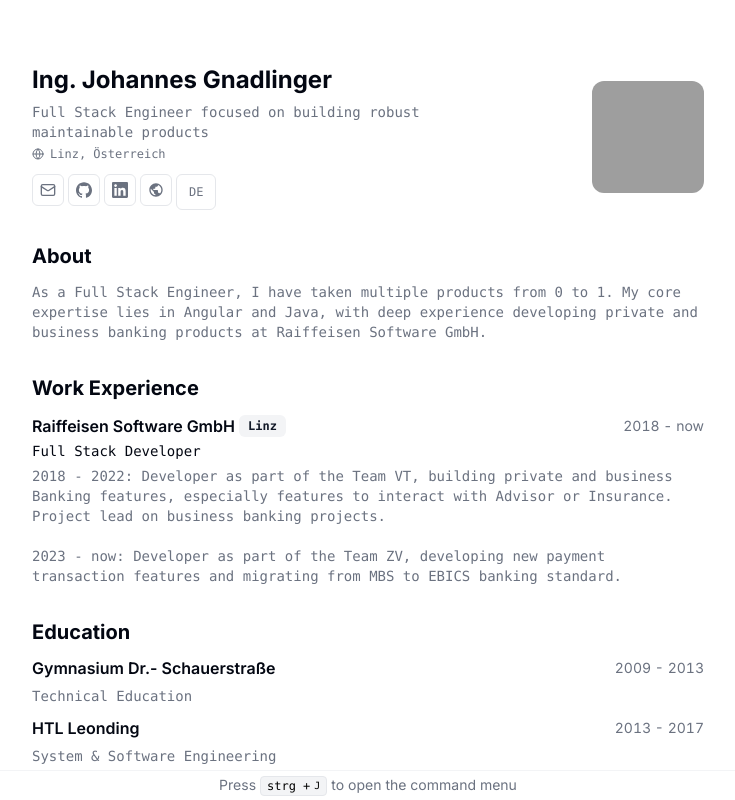
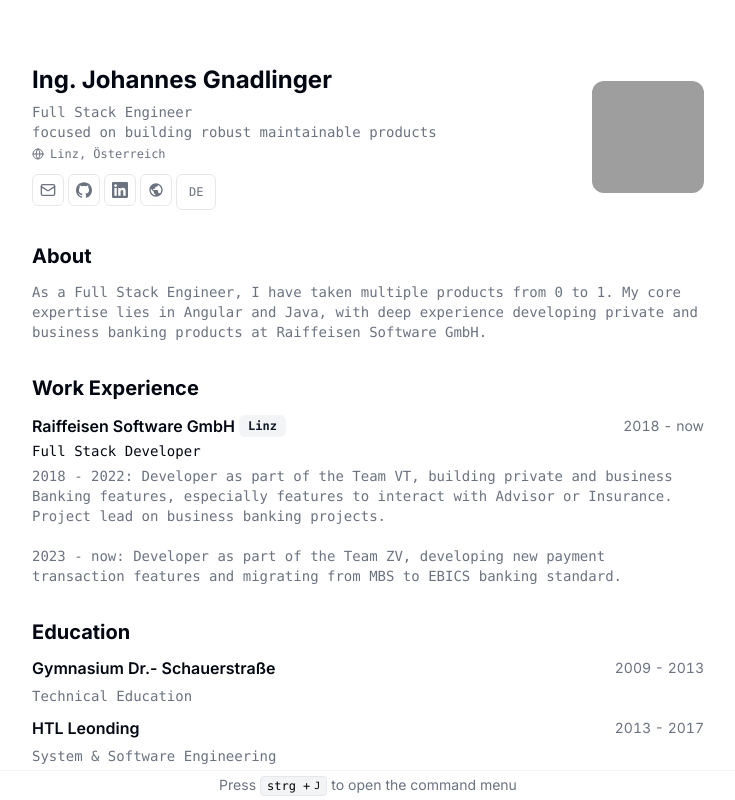
Before and after one commit to Gnadi/cv, a Next.js app: page / in a window 1280 px wide. Shown: the top 800 px of the page, without its empty margins (272-1007 px from the left). Built offline with nearby package versions, Linux system fonts and the light colour scheme; grey boxes are pictures that could not be loaded.

Commit message:
layout improvements

```diff
--- a/src/app/page.tsx
+++ b/src/app/page.tsx
@@ -21,7 +21,7 @@ export default function Page() {
         <div className="flex items-center justify-between">
           <div className="flex-1 space-y-1.5">
             <h1 className="text-2xl font-bold">{RESUME_DATA.name}</h1>
-            <p className="max-w-md text-pretty font-mono text-sm text-muted-foreground">
+            <p className="max-w-md font-mono text-sm text-muted-foreground mr-5 whitespace-pre-line">
               {t(RESUME_DATA.about)}
             </p>
             <p className="max-w-md items-center text-pretty font-mono text-xs text-muted-foreground">
--- a/src/data/resume-data.tsx
+++ b/src/data/resume-data.tsx
@@ -8,8 +8,8 @@ export const RESUME_DATA = {
   location: "Linz, Österreich",
   locationLink: "https://www.google.com/maps/place/Linz",
   about: {
-    en: "Full Stack Engineer focused on building robust maintainable products",
-    de: "Full Stack Engineer mit Fokus auf robuste und wartbare Produkte",
+    en: "Full Stack Engineer\nfocused on building robust maintainable products",
+    de: "Full Stack Engineer\nmit Fokus auf robuste und wartbare Produkte",
   },
   summary: {
     en: "As a Full Stack Engineer, I have taken multiple products from 0 to 1. My core expertise lies in Angular and Java, with deep experience developing private and business banking products at Raiffeisen Software GmbH.",
```
